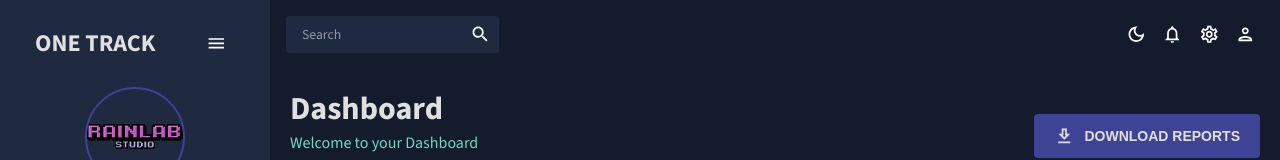
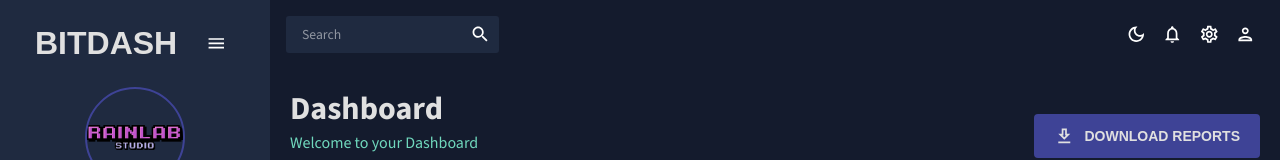
Before and after one commit to smoreyaks/03-react-bitdash, a React (Create React App) app: page / in a window 1280 px wide. Shown: the top 160 px of the page. Built offline with nearby package versions, Linux system fonts and the light colour scheme; a web font is replaced by a local one.

Commit message:
Changed Dashboard to BITDASH

```diff
--- a/src/scenes/global/Sidebar.jsx
+++ b/src/scenes/global/Sidebar.jsx
@@ -98,11 +98,12 @@ const Sidebar = () => {
                                 ml="15px"
                             >
                                 <Typography
-                                    variant="h3"
+                                    variant="h1"
                                     color={colors.grey[100]}
                                     fontWeight="bold"
+                                    fontSize="2rem"
                                 >
-                                    ONE TRACK
+                                    BITDASH
                                 </Typography>
                                 <IconButton
                                     onClick={() => setIsCollapsed(!isCollapsed)}
```
